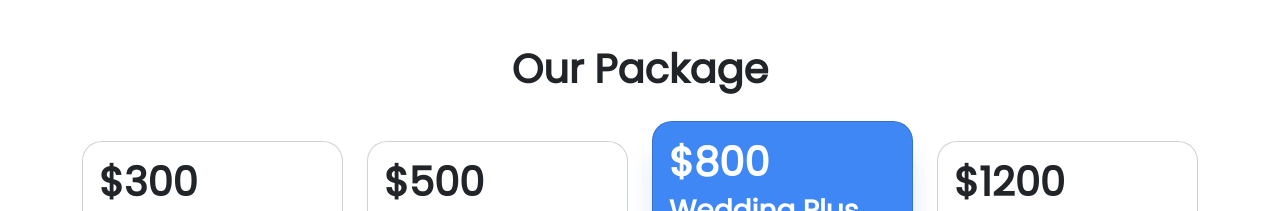
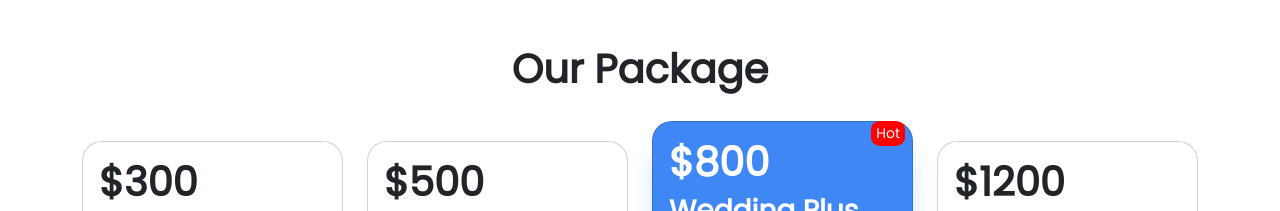
Before and after one commit to nabiursiddique/Convention-center-Bootstrap, a plain HTML site: page index.html in a window 1280 px wide. Shown: the part 1069-1280 px from the top of the page. Drawn offline with nearby package versions, Linux system fonts and the light colour scheme.

Commit message:
hot text added in card number 3

```diff
--- a/index.html
+++ b/index.html
@@ -303,6 +303,9 @@
             </div>
           </div>
           <div class="col mb-sm-5 card-3">
+            <!-- hot section start  -->
+            <small class="hot-text">Hot</small>
+            <!-- hot section end  -->
             <div class="card h-100 different-card">
               <div class="card-body">
                 <h1 class="card-title fw-bold">$800</h1>
--- a/style.css
+++ b/style.css
@@ -29,6 +29,16 @@ ul {
 
 .card-3 {
   transform: translate(0, -5%);
+}
+.hot-text{
+  background-color: red;
+  color: white;
+  padding: 2px 5px;
+  border-radius: 30%;
+  position: absolute;
+  z-index: 2;
+  right: 0;
+  margin-right: 20px;
 }
 .different-card {
     background-color: #3f87f5;
```
